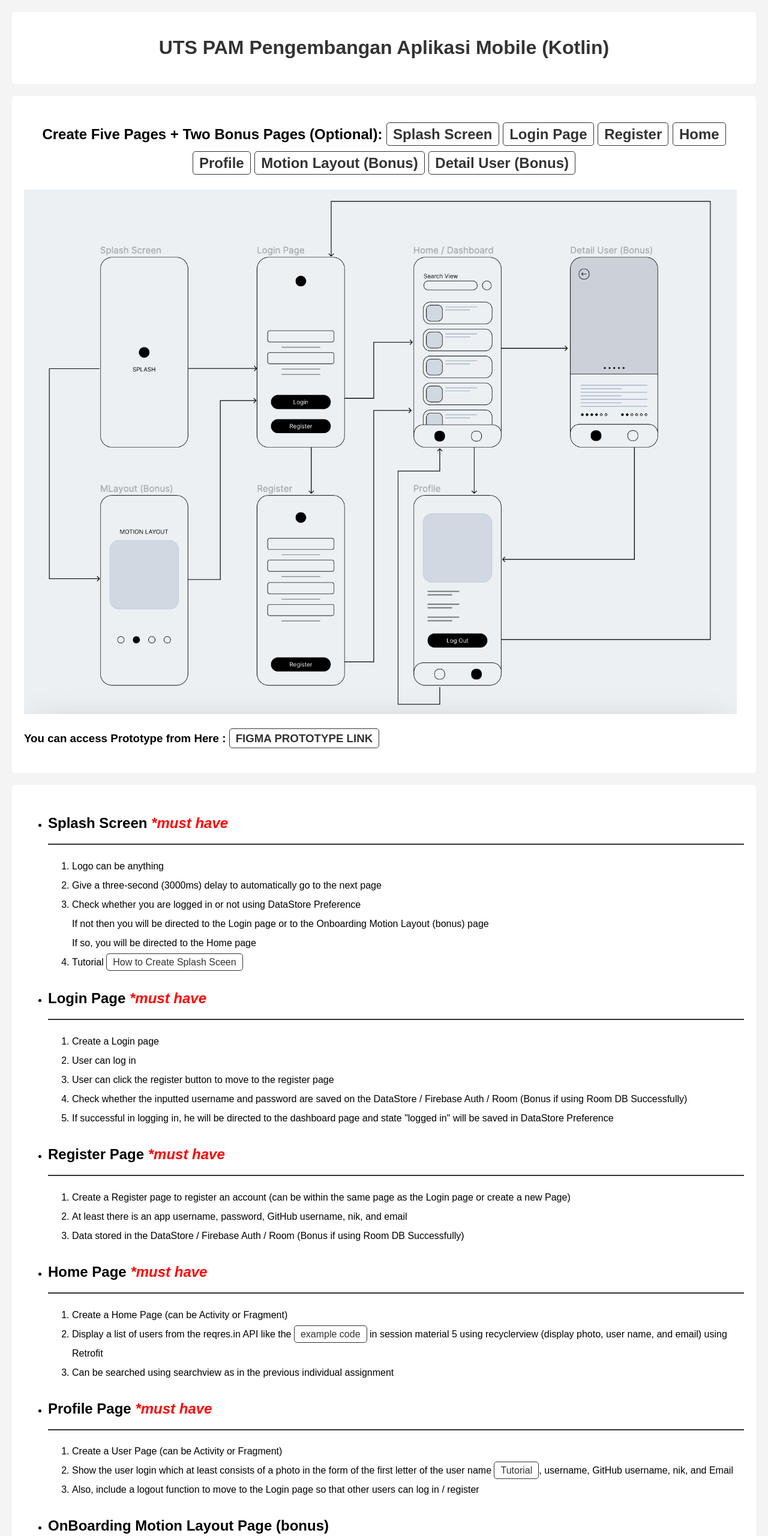
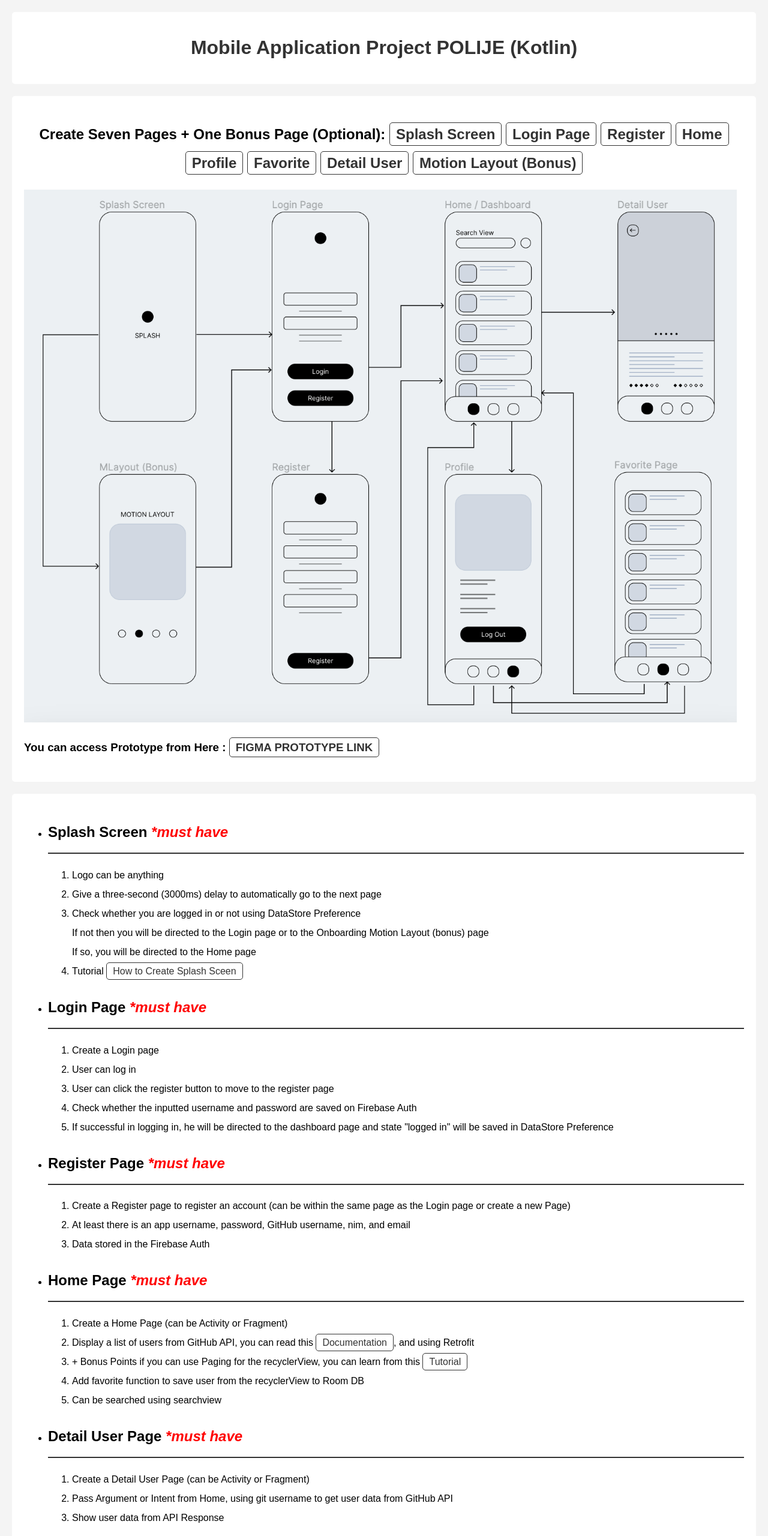
Before and after one commit to ab2rahman/polijeproject2023, a plain HTML site: page index.html in a window 1280 px wide. Shown: the top 2560 px of the page at 60% size. Drawn offline with Linux system fonts and the light colour scheme.

Commit message:
update task

```diff
--- a/index.html
+++ b/index.html
@@ -3,26 +3,27 @@
 <head>
     <meta charset="UTF-8">
     <meta name="viewport" content="width=device-width, initial-scale=1.0">
-    <title>UTS PAM Pengembangan Aplikasi Mobile (Kotlin)</title>
+    <title>Mobile Application Project POLIJE (Kotlin)</title>
     <link rel="stylesheet" href="index.css">
 </head>
 <body>
     <header>
-        <h1>UTS PAM Pengembangan Aplikasi Mobile (Kotlin)</h1>
+        <h1>Mobile Application Project POLIJE (Kotlin)</h1>
     </header>
     <nav>
         <div id="section-nav">
-            <h2>Create Five Pages + Two Bonus Pages (Optional):
+            <h2>Create Seven Pages + One Bonus Page (Optional):
                 <a href="#splash">Splash Screen</a>
                 <a href="#login">Login Page</a>
                 <a href="#register">Register</a>
                 <a href="#home">Home</a>
                 <a href="#profile">Profile</a>
+                <a href="#favorite">Favorite</a>
+                <a href="#detail">Detail User</a>
                 <a href="#mlayout">Motion Layout (Bonus)</a>
-                <a href="#detail">Detail User (Bonus)</a>
             </h2>
         </div>
-        <img class="fit" src="wireframe_app.png">
+        <img class="fit" src="wireframe_app_project.png">
         <h3> You can access Prototype from Here : <a target="_blank" href="https://www.figma.com/proto/7vf8cY8L16kvbArC8vKNaz/%F0%9F%93%B2Wireframes-for-mobile-UI-design-(Community)?type=design&node-id=977-5&t=ZsrzsYQeNy2DXJOA-1&scaling=contain&page-id=977%3A2&starting-point-node-id=977%3A3&mode=design">FIGMA PROTOTYPE LINK</a></h3>
     </nav>
     <main>
@@ -44,7 +45,7 @@
                     <li>Create a Login page</li>
                     <li>User can log in</li>
                     <li>User can click the register button to move to the register page</li>
-                    <li>Check whether the inputted username and password are saved on the DataStore / Firebase Auth / Room (Bonus if using Room DB Successfully)</li>
+                    <li>Check whether the inputted username and password are saved on Firebase Auth</li>
                     <li>If successful in logging in, he will be directed to the dashboard page and state "logged in" will be saved in DataStore Preference</li>
                 </ol>
             </li>
@@ -52,24 +53,42 @@
                 <h2 id='register'>Register Page <i style="color: red;">*must have</i></h2>
                 <ol>
                     <li>Create a Register page to register an account (can be within the same page as the Login page or create a new Page)</li>
-                    <li>At least there is an app username, password, GitHub username, nik, and email</li>
-                    <li>Data stored in the DataStore / Firebase Auth / Room (Bonus if using Room DB Successfully)</li>
+                    <li>At least there is an app username, password, GitHub username, nim, and email</li>
+                    <li>Data stored in the Firebase Auth</li>
                 </ol>
             </li>
             <li>
                 <h2 id="home">Home Page <i style="color: red;">*must have</i></h2>
                 <ol>
                     <li>Create a Home Page (can be Activity or Fragment)</li>
-                    <li>Display a list of users from the reqres.in API like the <a target="_blank" href="https://github.com/dicodingacademy/demo-ilt-android-bangkit/tree/main/ILT3/LatihanRetrofit">example code</a> in session material 5 using recyclerview (display photo, user name, and email) using Retrofit</li>
-                    <li>Can be searched using searchview as in the previous individual assignment</li>
+                    <li>Display a list of users from GitHub API, you can read this <a target="_blank" href="https://docs.github.com/en/rest/users/users?apiVersion=2022-11-28#get-a-user">Documentation</a>, and using Retrofit</li>
+                    <li>+ Bonus Points if you can use Paging for the recyclerView, you can learn from this <a target="_blank" href="https://www.youtube.com/watch?v=ySPbJ7OCVEE&ab_channel=AndroidGeek ">Tutorial</a></li>
+                    <li>Add favorite function to save user from the recyclerView to Room DB</li>
+                    <li>Can be searched using searchview</li>
+                </ol>
+            </li>
+            <li>
+                <h2 id="detail">Detail User Page <i style="color: red;">*must have</i></h2>
+                <ol>
+                    <li>Create a Detail User Page (can be Activity or Fragment)</li>
+                    <li>Pass Argument or Intent from Home, using git username to get user data from GitHub API</li>
+                    <li>Show user data from API Response</li>
                 </ol>
             </li>
             <li>
                 <h2 id="profile">Profile Page <i style="color: red;">*must have</i></h2>
                 <ol>
                     <li>Create a User Page (can be Activity or Fragment)</li>
-                    <li>Show the user login which at least consists of a photo in the form of the first letter of the user name <a target="_blank" href="https://stackoverflow.com/questions/32930636/how-show-the-letter-with-the-circle-android">Tutorial</a>, username, GitHub username, nik, and Email</li>
+                    <li>Show the user login which show us detail user GitHub (from logged-in git username) from GitHub API</li>
                     <li>Also, include a logout function to move to the Login page so that other users can log in / register</li>
+                </ol>
+            </li>
+            <li>
+                <h2 id="favorite">Favorite Page <i style="color: red;">*must have</i></h2>
+                <ol>
+                    <li>Create a Favorite Page (can be Activity or Fragment)</li>
+                    <li>Show the list of git user that saved as favorite from home page that saved on Room DB</li>
+                    <li>Add function to unfav the user from list</li>
                 </ol>
             </li>
             <li>
@@ -81,18 +100,10 @@
                 </ol>
             </li>
             <li>
-                <h2 id="detail">Detail User Page <i>(bonus)</i></h2>
-                <ol>
-                    <li>Create a Detail User Page (can be Activity or Fragment)</li>
-                    <li>Pass Argument or Intent from Home, using id to get user data from API https://reqres.in/api/users/2</li>
-                    <li>Show user data from API Response</li>
-                </ol>
-            </li>
-            <li>
                 <h2>Working Time</h2>
                 <ol>
-                    <li><i>Start: <b class="urgent">Mon, 23 October 2023 21:00:00 GMT+7</b></i></li>
-                    <li><i>Deadline: <b class="urgent">Thu, 26 October 2023 21:00:00 GMT+7</b></i></li>
+                    <li><i>Start: <b class="urgent">Mon, 30 October 2023 15:00:00 GMT+7</b></i></li>
+                    <li><i>Deadline: <b class="urgent">Thu, 02 November 2023 15:00:00 GMT+7</b></i></li>
                 </ol>
             </li>
             <li>
@@ -100,7 +111,6 @@
                 <ol>
                     <li>The form will be closed at the deadline for submission, if submitted late it will not be corrected</li>
                     <li>Attach GitHub Link with a project name containing nim and repo is public</li>
-                    <li>UTS Submission Form: <a class="text-link" href="https://classroom.google.com/c/NjE3NjAyNjAzMzkz/a/NjMzMDAwNDM1MzM4/details" target="_blank"><b>Click Here</b></a></li>
                 </ol>
             </li>
             <li>
@@ -135,7 +145,7 @@
         </ul>
     </main>
     <footer>
-        Tim Pengampu dan Praktisi Mata Kuliah Pengembangan Aplikasi Mobile ITERA © 2023
+        Praktisi Mata Kuliah Pengembangan Aplikasi Mobile POLIJE © 2023
     </footer>
 </body>
 </html>
```
Also changed, not shown: wireframe_app.png (deleted), wireframe_app_project.png (added).
